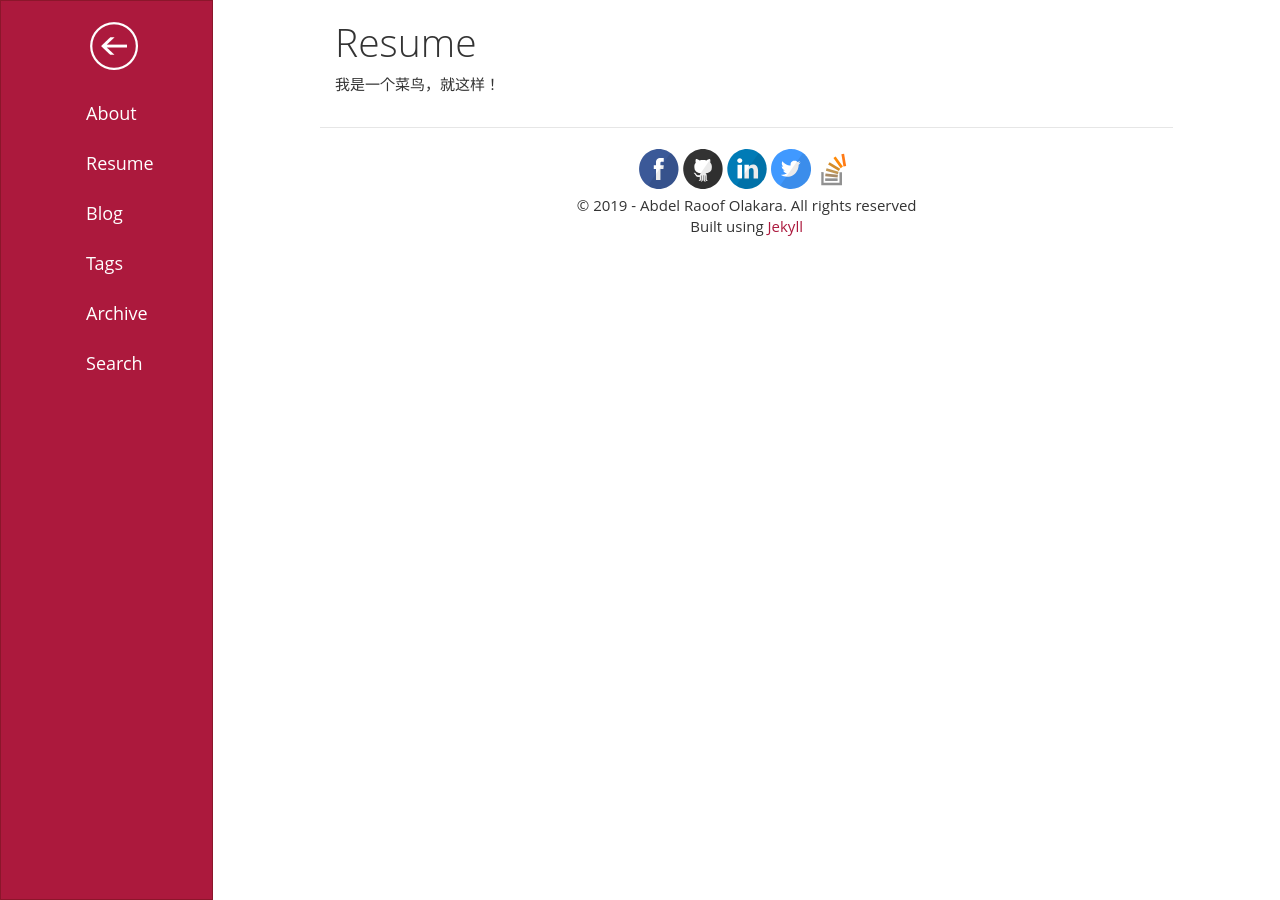
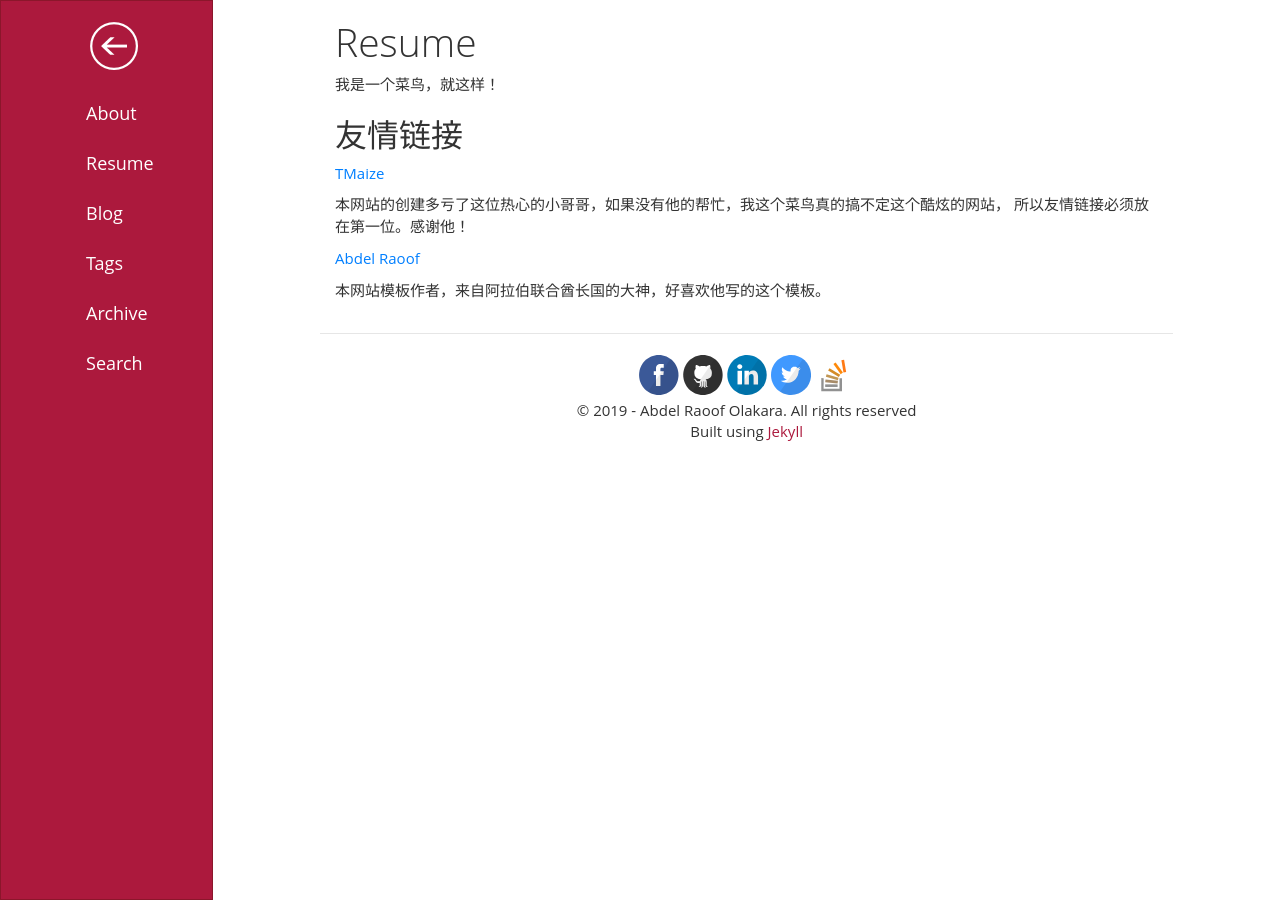
Before and after one commit to no1guangming/no1guangming.github.io, a Jekyll site: the page built from resume/index.md, in a window 1280 px wide. Built offline with Jekyll 4.4.1, drawn with Linux system fonts in a browser that asks for light colours; comment, search, counter and statistics services are not loaded.

Commit message:
Update index.md

```diff
--- a/resume/index.md
+++ b/resume/index.md
@@ -5,3 +5,20 @@ description: Resume of guangming wang
 theme: red
 ---
 我是一个菜鸟，就这样！
+
+
+
+
+
+
+## 友情链接
+
+[TMaize](http://blog.tmaize.net/)
+
+本网站的创建多亏了这位热心的小哥哥，如果没有他的帮忙，我这个菜鸟真的搞不定这个酷炫的网站，
+所以友情链接必须放在第一位。感谢他！
+
+
+[Abdel Raoof](http://abdelraoof.com/)
+
+本网站模板作者，来自阿拉伯联合酋长国的大神，好喜欢他写的这个模板。
```
